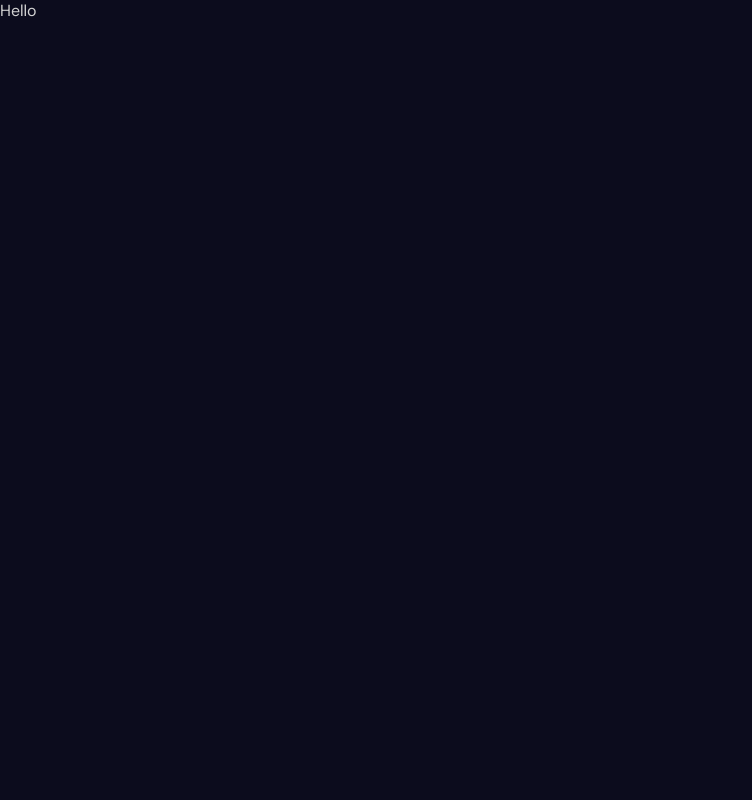
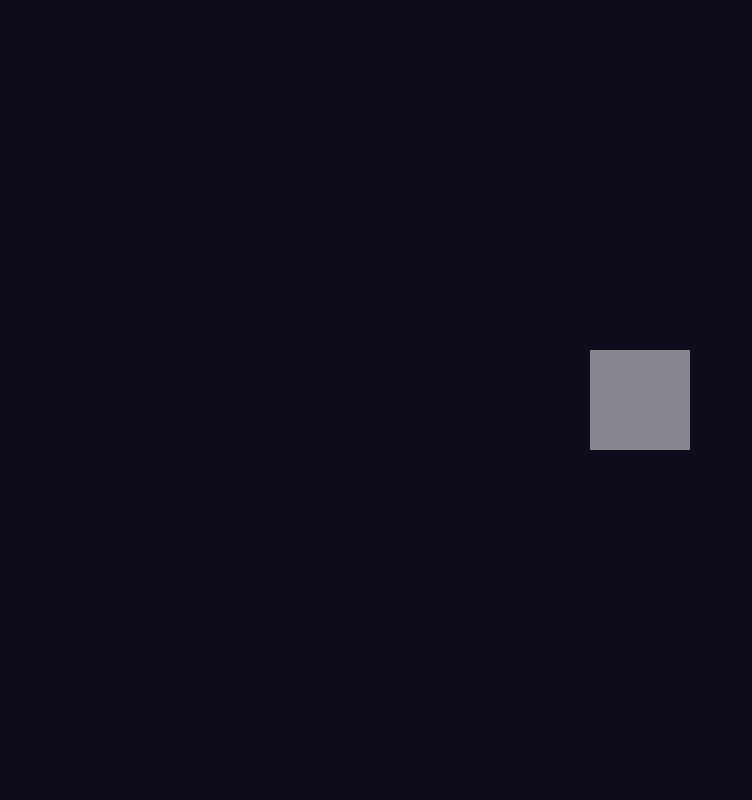
Before and after one commit to SCOTTGeek-dev/animated-portfolio-starter, a React (Vite) app: page / in a window 1280 px wide. Shown: the top 800 px of the page, without its empty margins (0-752 px from the left). Built offline with nearby package versions, Linux system fonts and the light colour scheme.

Commit message:
new dependencies optimized: framer-motion

```diff
--- a/package.json
+++ b/package.json
@@ -10,6 +10,7 @@
     "preview": "vite preview"
   },
   "dependencies": {
+    "framer-motion": "^10.16.4",
     "react": "18.2.0",
     "react-dom": "18.2.0",
     "sass": "^1.68.0"
--- a/src/App.jsx
+++ b/src/App.jsx
@@ -1,15 +1,20 @@
-import './app.scss';
+import "./app.scss";
+import Navbar from "./components/navbar/navbar.jsx";
+import Test from "./Test";
 
 const App = () => {
   return <div>
-  <section><a href="">Hello</a></section>
+    {/*<section>
+    <Navbar />
+    </section>
   <section>Parallax</section>
   <section>Services</section>
   <section>Parallax</section>
   <section>Portfolio1</section>
   <section>Portfolio2</section>
   <section>Portfolio3</section>
-  <section>Contact</section>
+  <section>Contact</section> */}
+  <Test/>
   </div>;
 };
 
--- /dev/null
+++ b/src/Test.jsx
@@ -0,0 +1,16 @@
+import {motion} from "framer-motion";
+
+const Test = () => {
+  return (
+    <div className="course">
+  <motion.div
+   className="box"
+    initial={{opacity: 0.5, scale:0.5}}
+    transition={{duration: 2}}
+    whileTap={{opacity: 1, scale: 2}}
+    ></motion.div>
+  </div>
+  )
+};
+
+export default Test;
--- a/src/app.scss
+++ b/src/app.scss
@@ -23,3 +23,17 @@
 height: 100vh;
 scroll-snap-align: center;
 }
+
+.course{
+    height: 100vh;
+    display: flex;
+    align-items: center;
+    justify-content: center;
+
+.box{
+    width: 200px;
+    height: 200px;
+    background-color: white;
+    //animation: ;
+}
+}
--- /dev/null
+++ b/src/components/navbar/Navbar.jsx
@@ -0,0 +1,21 @@
+import "./navbar.scss";
+
+const Navbar = () => {
+  return (
+    <div className="navbar">
+      {/* Sidebar */}
+      <div className="wrapper">
+        <span>Youness Dev</span>
+        <div className="social">
+            <a href="#"><img src="/facebook.png" alt="Facebook" /></a>
+            <a href="#"><img src="/instagram.png" alt="Instagram" /></a>
+             <a href="#"><img src="/facebook.png" alt="Facebook" /></a>
+            <a href="#"><img src="/instagram.png" alt="Instagram" /></a>
+      </div>
+    </div>
+</div>
+
+  )
+}
+
+export default Navbar;
--- /dev/null
+++ b/src/components/navbar/navbar.scss
@@ -0,0 +1,28 @@
+.navbar{
+height: 100px;
+
+.wrapper{
+    max-width: 1366px;
+    margin: auto;
+    display: flex;
+    align-items: center;
+    justify-content: space-between;
+    background-color: rebeccapurple;
+    height: 100%;
+}
+
+.span{
+    font-weight: bold;
+}
+
+.social{
+    display: flex;
+    gap: 20px;
+}
+
+img{
+    width: 18px;
+    height: 18px;
+}
+
+}
```
Also changed, not shown: 1 other file (tests, documents, lock files or other folders).
